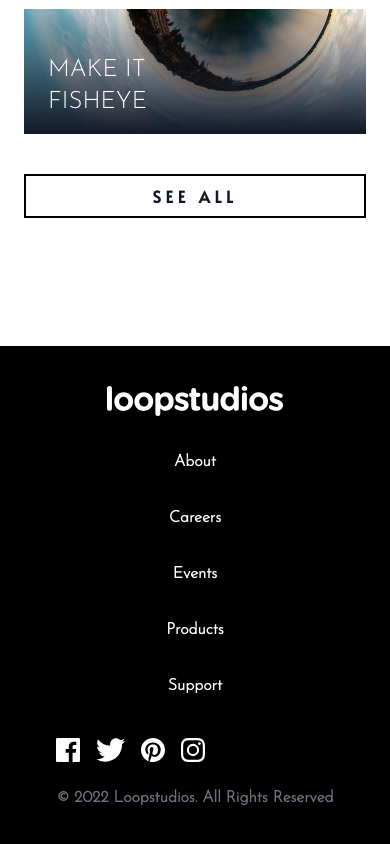
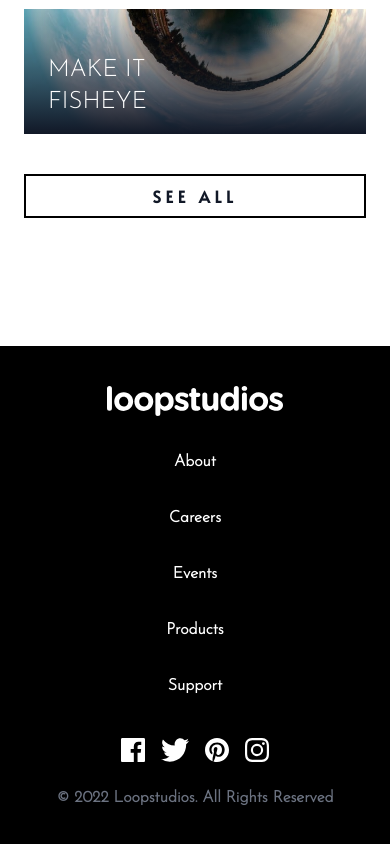
Before and after one commit to jensuki/Loopstudios-Tailwind, a website: page index.html in a window 390 px wide. Shown: the part 2342-3186 px from the top of the page. Drawn offline with nearby package versions, Linux system fonts and the light colour scheme; files that its build step writes are made by us from their sources.

Commit message:
fixed icons container alignment mx-auto and mx-0 on md screens

```diff
--- a/index.html
+++ b/index.html
@@ -263,7 +263,7 @@
                 <!-- social + copyright -->
                 <div class="flex flex-col items-start justify-between space-y-4 text-gray-500">
                     <!-- icons container -->
-                    <div class="flex items-center justify-center space-x-4 md:justify-end">
+                    <div class="flex items-center justify-center mx-auto space-x-4 md:justify-end md:mx-0">
                         <!-- icon 1 -->
                         <div class="h-8 group">
                             <a href="#">
```
